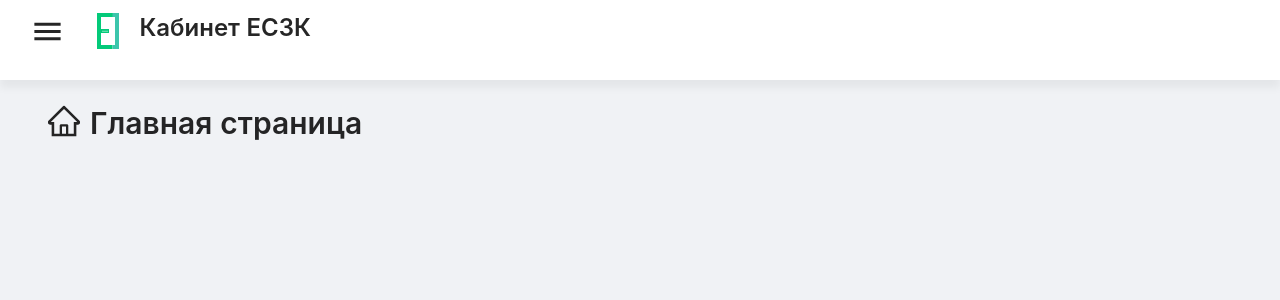
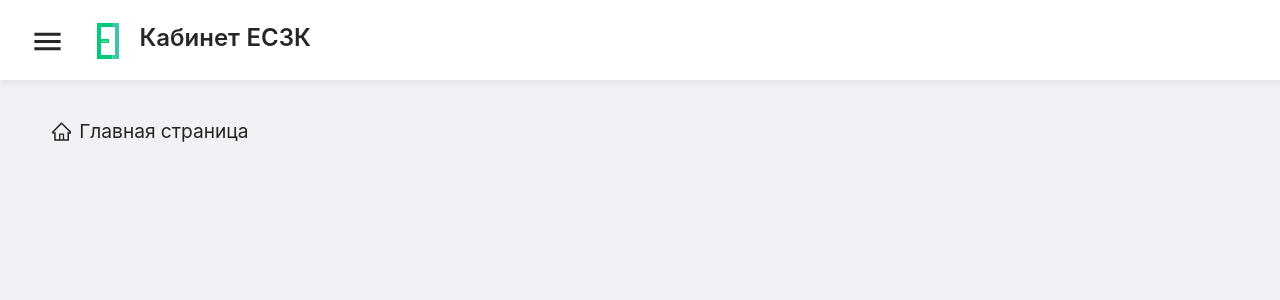
Before and after one commit to MorozovRA/eszk_lk, a React (Create React App) app in the folder frontend/: page / in a window 1280 px wide. Shown: the top 300 px of the page. Built offline with nearby package versions, Linux system fonts and the light colour scheme.

Commit message:
Some improvements to layout. CCMS-1823.

```diff
--- a/frontend/src/assets/styles/App.scss
+++ b/frontend/src/assets/styles/App.scss
@@ -1 +1,20 @@
 @import "~antd/dist/antd.css";
+
+.header {
+  z-index: 10;
+  background: #ffffff;
+  position: fixed;
+  padding: 22px 30px;
+  width: 100%;
+  height: 10%;
+  box-shadow: 5px 0 5px 5px rgba(0, 0, 0, 0.05);
+  user-select: none;
+}
+
+.title-page > *{
+  vertical-align: middle;
+  font-size: 1.5vw !important;
+  margin: 0 4px;
+  fill: #7F8391 !important;
+  font-weight: 400;
+}
--- a/frontend/src/components/layout/Footer.tsx
+++ /dev/null
@@ -1,13 +0,0 @@
-import React from 'react'
-import {Layout} from 'antd'
-
-const Footer: React.FC = () => {
-    const { Footer } = Layout
-    return (
-        <Footer style={{ textAlign: 'center', width: '100%' }}>
-            Личный кабинет сотрудника ЕСЗК ©2020 Created by Sberbank dream team
-        </Footer>
-    )
-}
-
-export default Footer
--- a/frontend/src/components/layout/Header.tsx
+++ b/frontend/src/components/layout/Header.tsx
@@ -2,6 +2,7 @@ import React from 'react'
 import { Layout, Row, Col, Typography } from 'antd'
 import { Menu as MenuIcon } from '@material-ui/icons'
 import { ReactComponent as Logo } from '../../assets/images/logo.svg'
+import { Link } from 'react-router-dom'
 
 interface IHeader {
     handleMenu: () => void
@@ -12,16 +13,8 @@ const Header: React.FC<IHeader> = ({ handleMenu }) => {
     const { Title } = Typography
 
     return (
-        <Header style={{
-            zIndex: 10,
-            background: '#ffffff',
-            position: 'fixed',
-            padding: '0 30px',
-            width: '100%',
-            height: '80px',
-            boxShadow: '0px 8px 8px rgba(0, 0, 0, 0.05)'
-        }}>
-            <Row gutter={[20, 20]} style={{marginTop: 12}}>
+        <Header className="header">
+            <Row gutter={[20, 20]}>
                 <Col>
                     <MenuIcon style={{cursor: 'pointer'}}
                               fontSize="large"
@@ -31,7 +24,9 @@ const Header: React.FC<IHeader> = ({ handleMenu }) => {
                     <Logo/>
                 </Col>
                 <Col>
-                    <Title level={3}>Кабинет ЕСЗК</Title>
+                    <Link to='/'>
+                        <Title level={3}>Кабинет ЕСЗК</Title>
+                    </Link>
                 </Col>
             </Row>
         </Header>
--- a/frontend/src/components/layout/index.ts
+++ b/frontend/src/components/layout/index.ts
@@ -1,9 +1,7 @@
 import Header from './Header'
 import Content from './Content'
-import Footer from './Footer'
 
 export {
     Header,
-    Content,
-    Footer
+    Content
 }
--- a/frontend/src/components/pages/home/index.tsx
+++ b/frontend/src/components/pages/home/index.tsx
@@ -1,19 +1,15 @@
 import React from 'react'
-import {Col, Layout, Row, Typography} from 'antd'
+import {Layout, Row, Col, Typography} from 'antd'
 import {HomeOutlined} from '@ant-design/icons'
 
 const Home = () => {
-    const { Title } = Typography
+    const {Title} = Typography
     return (
         <Layout>
-            <Row gutter={[10, 0]}>
-                <Col>
-                    <HomeOutlined style={{fontSize: 32, fill: '#7F8391'}}/>
-                </Col>
-                <Col>
-                    <Title style={{fontSize: 30}}>Главная страница</Title>
-                </Col>
-            </Row>
+            <Title className="title-page">
+                <HomeOutlined/>
+                <span>Главная страница</span>
+            </Title>
         </Layout>
     )
 }
--- a/frontend/src/components/pages/privileges/index.tsx
+++ b/frontend/src/components/pages/privileges/index.tsx
@@ -6,14 +6,10 @@ const Privileges = () => {
     const { Title } = Typography
     return (
         <Layout>
-            <Row gutter={[10, 0]}>
-                <Col>
-                    <LockOpen style={{fontSize: 32, fill: '#7F8391'}}/>
-                </Col>
-                <Col>
-                    <Title style={{fontSize: 30}}>Привелегии</Title>
-                </Col>
-            </Row>
+            <Title className="title-page">
+                <LockOpen/>
+                <span>Привелегии</span>
+            </Title>
         </Layout>
     )
 }
--- a/frontend/src/components/pages/roles/index.tsx
+++ b/frontend/src/components/pages/roles/index.tsx
@@ -1,21 +1,17 @@
 import React from 'react'
-import {Col, Layout, Row, Typography} from 'antd'
+import {Layout, Row, Col, Typography} from 'antd'
 import {UsergroupAddOutlined} from '@ant-design/icons'
 
 const Roles = () => {
-  const { Title } = Typography
-  return (
-      <Layout>
-        <Row gutter={[10, 0]}>
-          <Col>
-            <UsergroupAddOutlined style={{fontSize: 32, fill: '#7F8391'}}/>
-          </Col>
-          <Col>
-            <Title style={{fontSize: 30}}>Роли</Title>
-          </Col>
-        </Row>
-      </Layout>
-  )
+    const {Title} = Typography
+    return (
+        <Layout>
+            <Title className="title-page">
+                <UsergroupAddOutlined/>
+                <span>Роли</span>
+            </Title>
+        </Layout>
+    )
 }
 
 export default Roles
```
